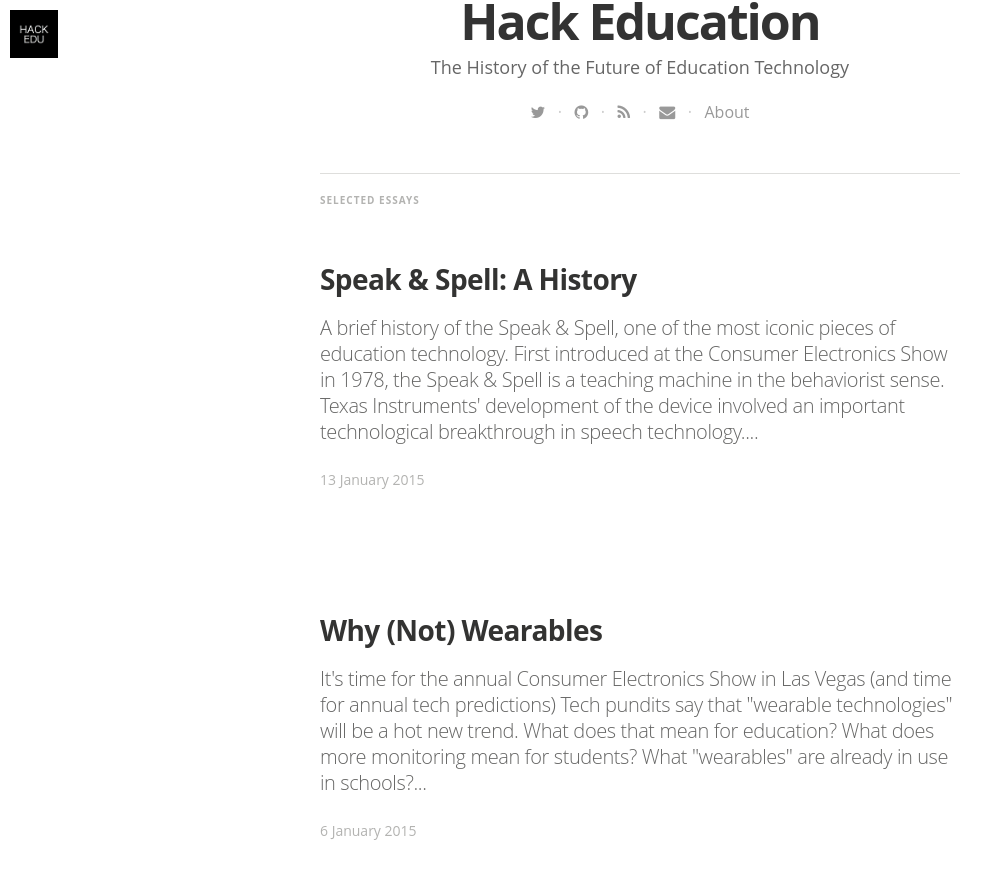
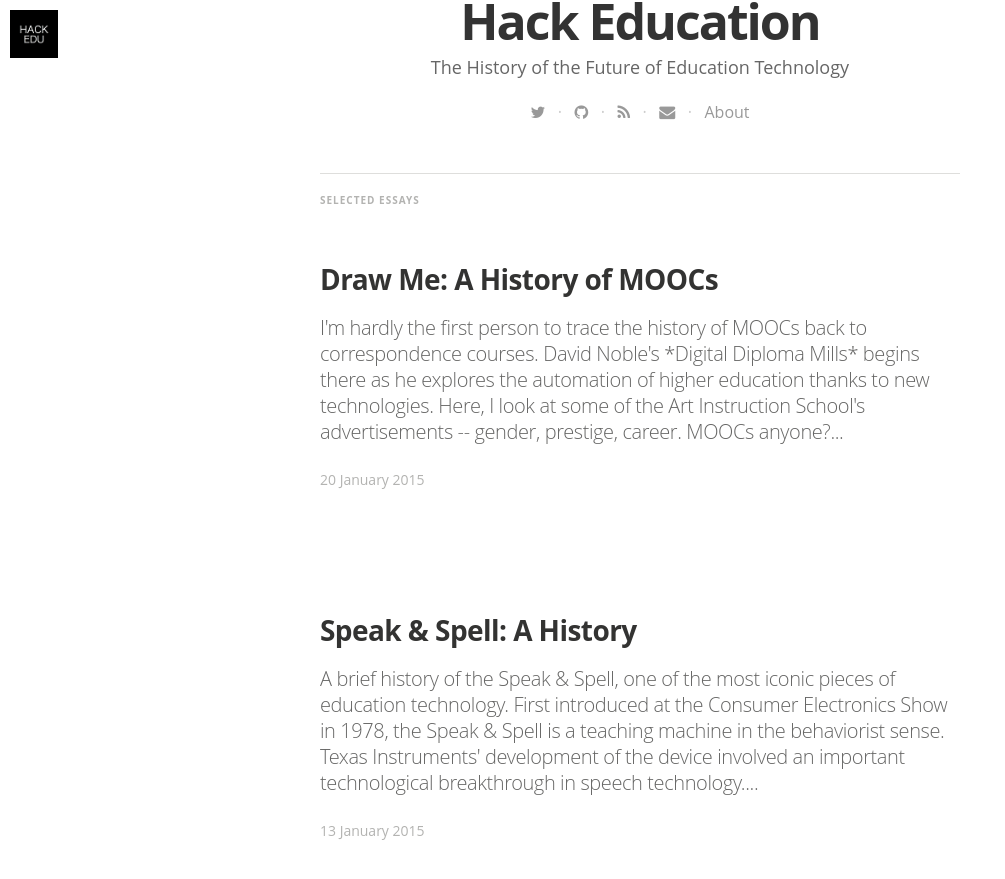
Before and after one commit to HackEducation/Writing, a Jekyll site: the page built from index.html, in a window 1280 px wide and 900 px high, scrolled down 538 px. Shown: the top 879 px of the window, without its empty margins (0-1005 px from the left). Built offline with Jekyll 4.4.1, drawn with Linux system fonts in a browser that asks for light colours; nearby versions of some CDN libraries; some web fonts are replaced; Markdown is read by kramdown in place of the engine named in the settings; the list of posts is cut into pages by our own code; some of the changed text lies outside the part shown.

Commit message:
new post

```diff
--- a/index.html
+++ b/index.html
@@ -6,6 +6,25 @@ layout: default
 
 <h5 class="index-headline featured"><span>Selected Essays</span></h5>
 
+
+    <div class="container featured">
+
+        <article class="post" itemscope itemtype="http://schema.org/BlogPosting" role="article">
+          <div class="article-item">
+            <header class="post-header">
+              <h2 class="post-title" itemprop="name"><a href="http://hackeducation.com/2015/01/20/draw-me/" itemprop="url">Draw Me: A History of MOOCs</a></h2>
+            </header>
+            <section class="post-excerpt" itemprop="description">
+              <p>I'm hardly the first person to trace the history of MOOCs back to correspondence courses. David Noble's *Digital Diploma Mills* begins there as he explores the automation of higher education thanks to new technologies. Here, I look at some of the Art Instruction School's advertisements -- gender, prestige, career. MOOCs anyone?...</p>
+            </section>
+            <div class="post-meta">
+              <time datetime="20 January 2015">20 January 2015</time>
+  <!--            <span class="post-tags-set">on <span class="post-tag-">, <a href="/tag/"></a></span></span>-->
+            </div>
+          <div>
+        </article>
+
+    </div>
 
     <div class="container featured">
 
@@ -1226,32 +1245,6 @@ layout: default
           <div class="article-item">
 
             <header class="post-header">
-              <h2 class="post-title" itemprop="name"><a href="http://hackeducation.com/2011/10/08/steve-jobs-apple-and-the-failure-of-education-technology/" itemprop="url">Steve Jobs, Apple, and the Failure of Education Technology</a></h2>
-            </header>
-
-            <section class="post-excerpt" itemprop="description">
-              <p>I have fond memories of Apple. I am "of that generation," I suppose, and can invoke an early memory of the Apple II. I am privileged to be able to do so. I have to question how Apple's been granted such good will by educators when it's done so little....</p>
-            </section>
-
-            <div class="post-meta">
-              <time datetime="8 October 2011">8 October 2011</time>
-  <!--            <span class="post-tags-set">on <span class="post-tag-">, <a href="/tag/"></a></span></span>-->
-            </div>
-
-          <div>
-        </article>
-
-    </div>
-
-
-                <h5 class="index-headline featured"><span></span></h5>
-
-    <div class="container featured">
-
-        <article class="post" itemscope itemtype="http://schema.org/BlogPosting" role="article">
-          <div class="article-item">
-
-            <header class="post-header">
               <h2 class="post-title" itemprop="name"><a href="http://www.hackeducation.com/2011/07/19/the-wrath-against-khan-why-some-educators-are-questioning-khan-academy/" itemprop="url">The Wrath Against Khan: Why Some Educators Are Questioning Khan Academy</a></h2>
             </header>
 
```
